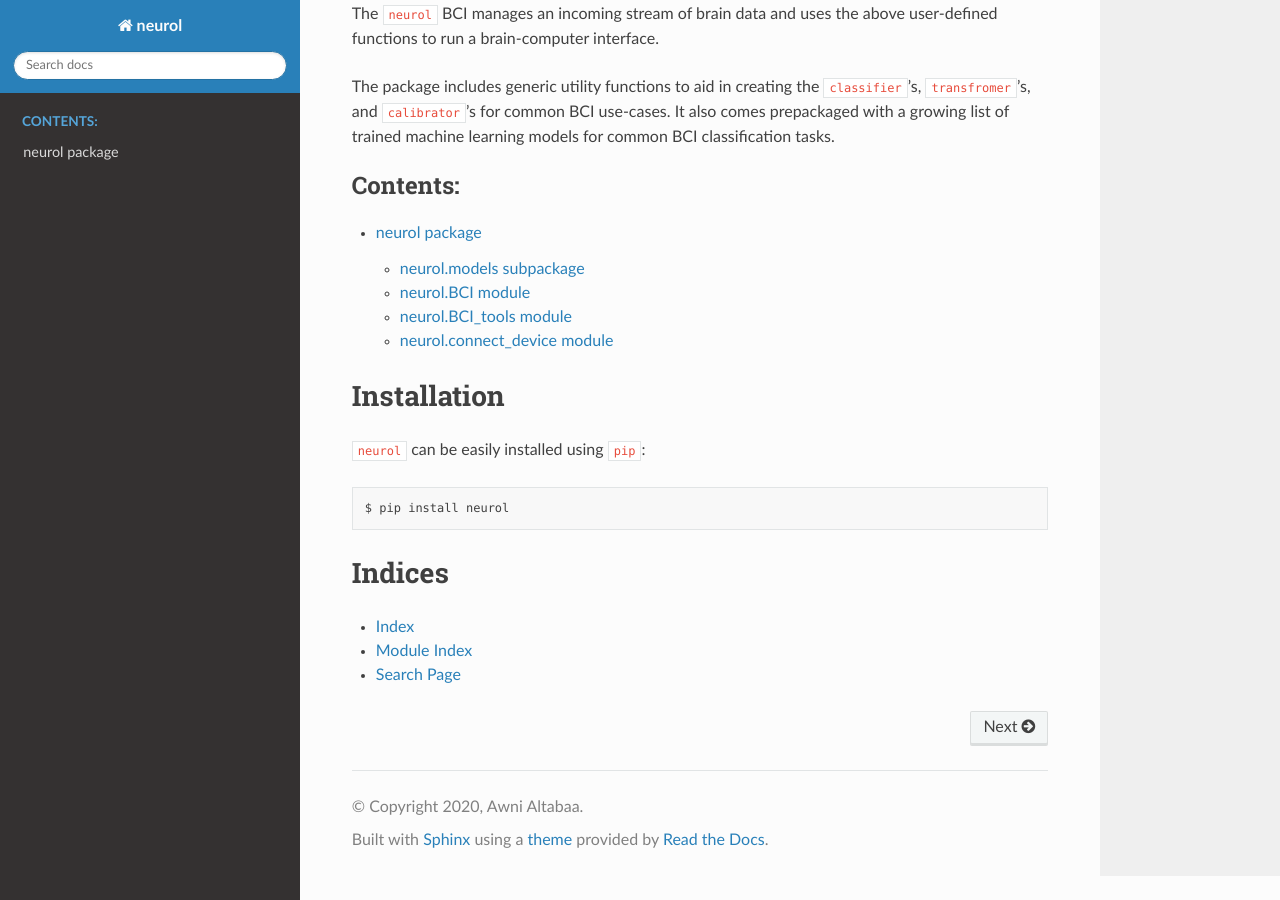
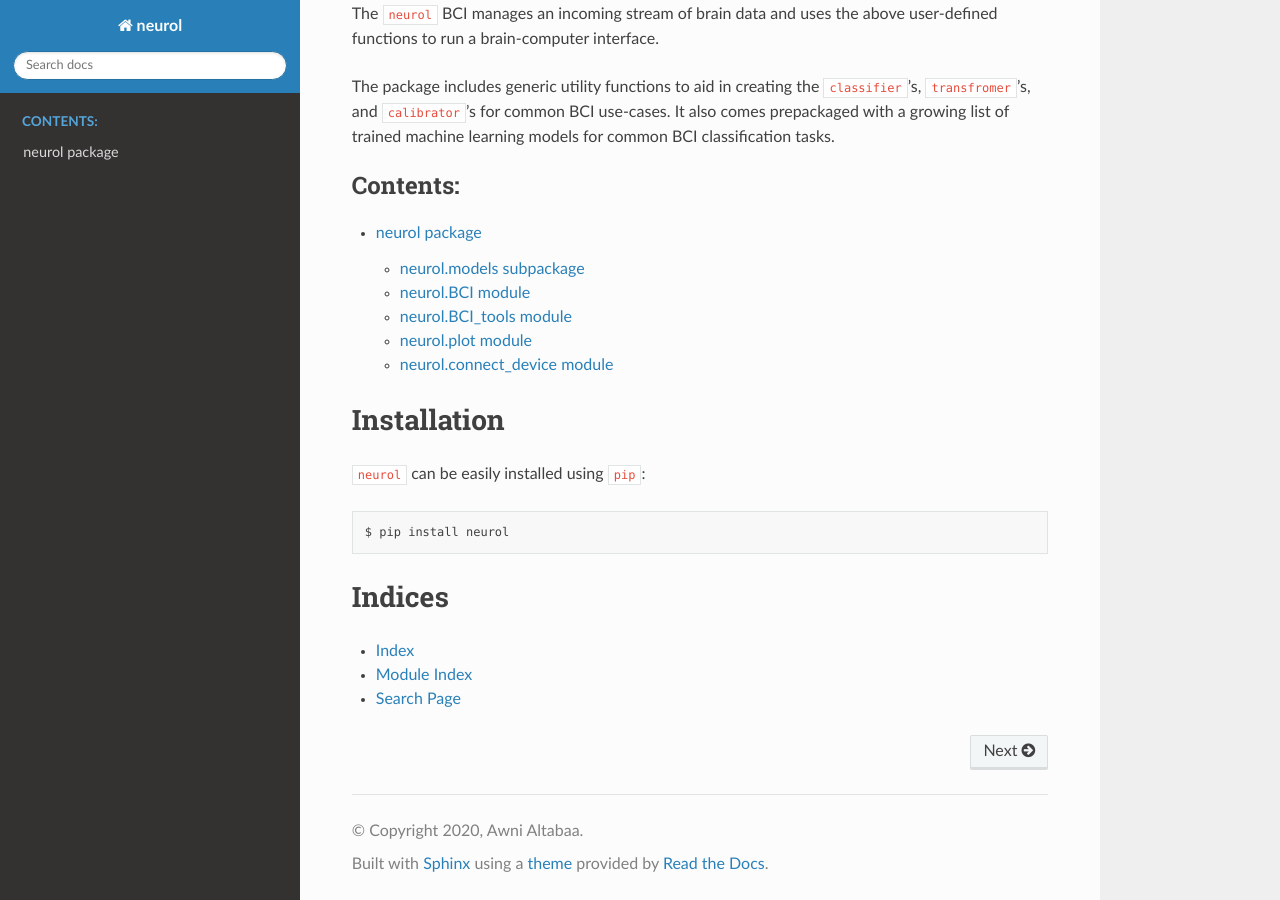
Before and after one commit to Awni00/neurol, a Sphinx documentation site: the page built from docs/index.rst, in a window 1280 px wide and 900 px high, scrolled down 548 px. Built offline with Sphinx 7.4.7 and the Read the Docs theme 2.0.0, drawn with Linux system fonts in a browser that asks for light colours.

Commit message:
added plot module to docs

```diff
--- a/docs/neurol.rst
+++ b/docs/neurol.rst
@@ -28,6 +28,14 @@ neurol.BCI\_tools module
    :undoc-members:
    :show-inheritance:
 
+neurol.plot module
+------------------------
+
+.. automodule:: neurol.plot
+   :members:
+   :undoc-members:
+   :show-inheritance:
+
 neurol.connect\_device module
 -----------------------------
 
```
